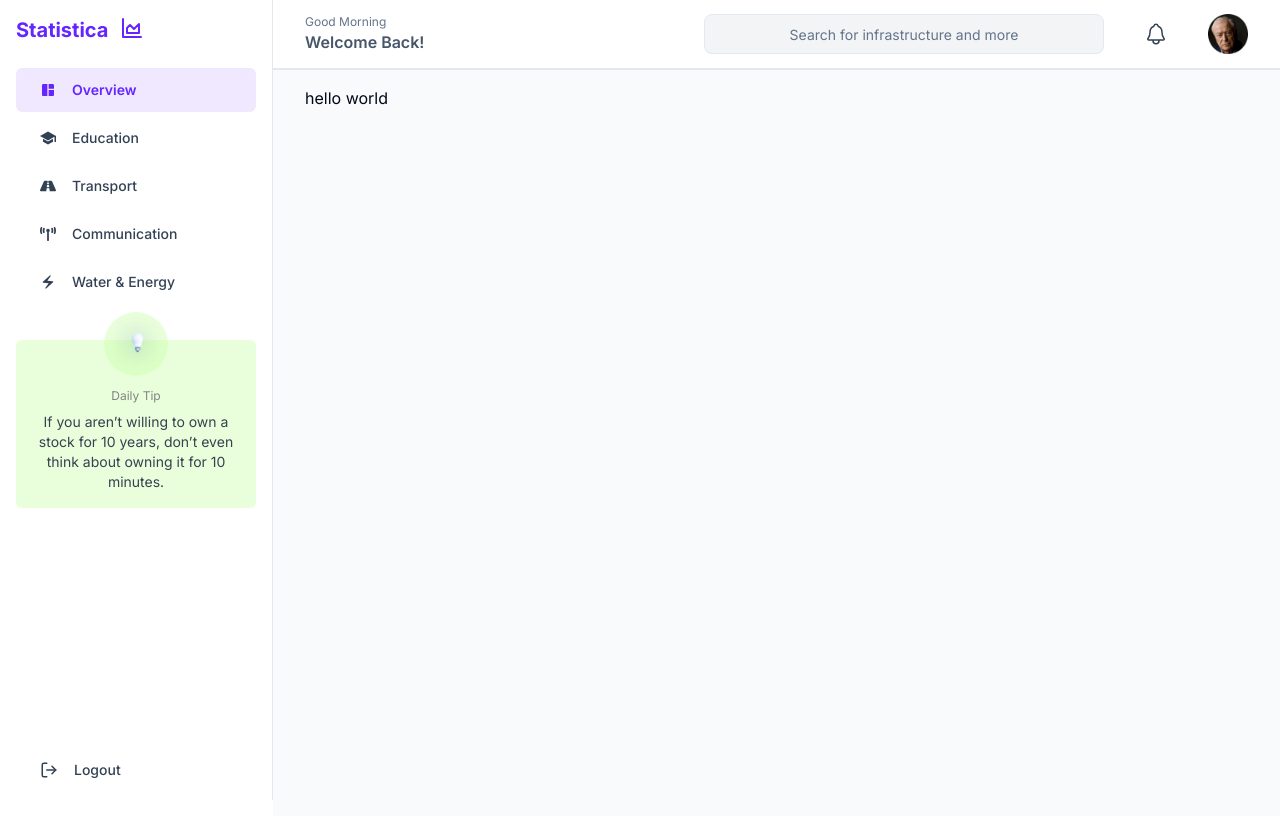
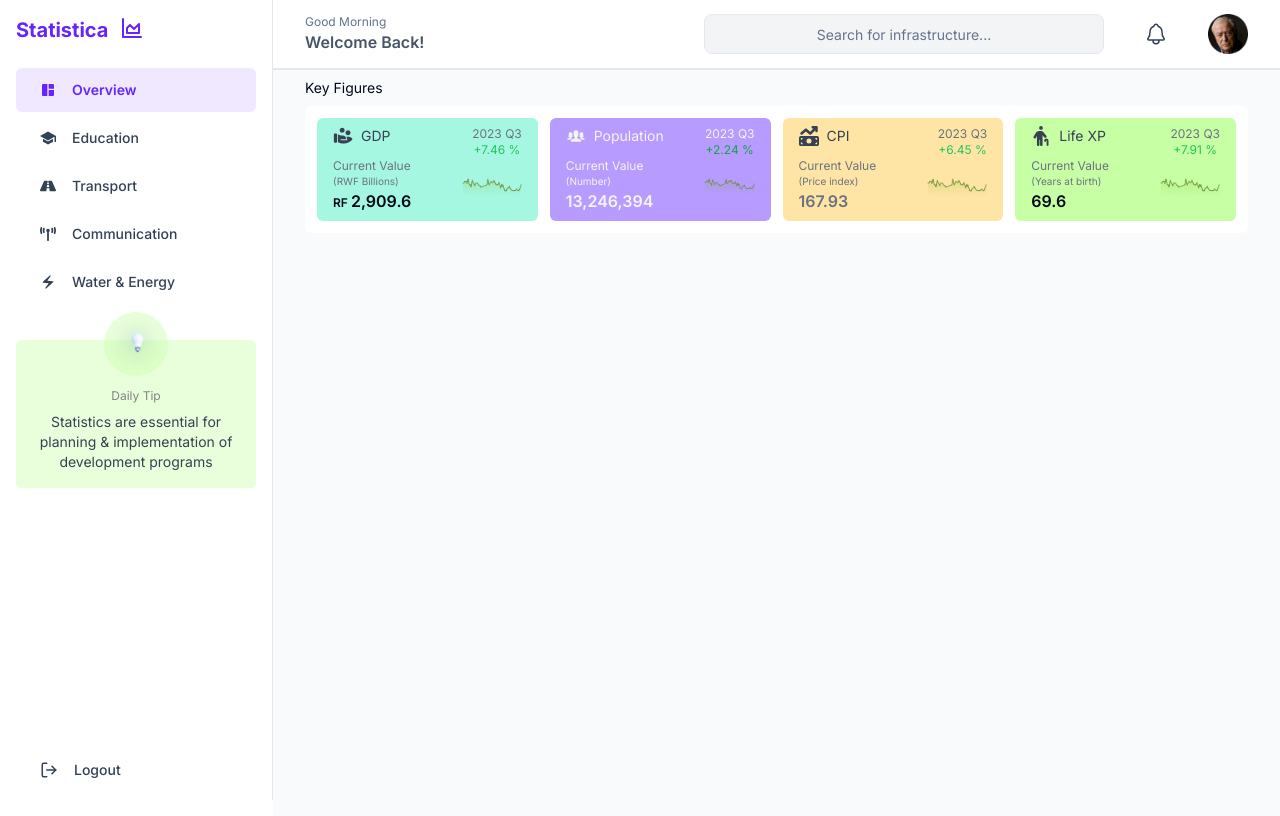
Before and after one commit to honorekalisa/statistica, a Next.js app: page / in a window 1280 px wide. Shown: the top 816 px of the page. Built offline with nearby package versions, Linux system fonts and the light colour scheme.

Commit message:
add key stats cards

```diff
--- a/app/page.tsx
+++ b/app/page.tsx
@@ -1,3 +1,10 @@
+import KeyFigures from "@/components/ui/key-figures";
+
 export default function Home() {
-  return <div className="flex flex-col py-4 px-8 bg-slate-50 min-h-screen">hello world</div>;
+  return (
+    <div className="flex flex-col gap-2 py-2 px-8 bg-slate-50 min-h-screen">
+      <p className="text-sm">Key Figures</p>
+      <KeyFigures />
+    </div>
+  );
 }
--- a/components/navbar.tsx
+++ b/components/navbar.tsx
@@ -12,11 +12,11 @@ const Navbar = () => {
           Welcome Back!
         </div>
       </div>
-      <div className="flex items-center gap-10">
-        <div className="min-w-[400px] relative">
+      <div className="flex items-center gap-6 lg:gap-10">
+        <div className="lg:min-w-[400px] relative">
           <Input
             type="text"
-            placeholder="Search for infrastructure and more"
+            placeholder="Search for infrastructure..."
             className="rounded-lg focus:outline-none text-center w-full bg-gray-100"
           />
         </div>
--- a/components/ui/dailyTip.tsx
+++ b/components/ui/dailyTip.tsx
@@ -5,11 +5,17 @@ const ThoughtsTip = () => {
     <div className="rounded-md bg-[#C7FFA5]/40 px-4 pt-12 pb-4 flex flex-col gap-2 items-center w-60 relative">
       <span className="text-xs text-[#838383]">Daily Tip</span>
       <p className="text-sm text-gray-700 text-center text-wrap">
-        If you aren’t willing to own a stock for 10 years, don’t even think
-        about owning it for 10 minutes.
+        Statistics are essential for planning & implementation of
+        development programs
       </p>
       <div className="rounded-full w-16 h-16 bg-[#C7FFA5]/40 flex items-center justify-center absolute -top-7">
-        <Image height={100} width={100} src="/assets/bulb.png" alt="tip" className="z-10" />
+        <Image
+          height={100}
+          width={100}
+          src="/assets/bulb.png"
+          alt="tip"
+          className="z-10"
+        />
       </div>
     </div>
   );
--- /dev/null
+++ b/components/ui/key-figures.tsx
@@ -0,0 +1,120 @@
+import Image from "next/image";
+import { RiHandCoinFill } from "react-icons/ri";
+import { FaMoneyBillTrendUp } from "react-icons/fa6";
+import { FaPersonCane } from "react-icons/fa6";
+import { IoIosPeople } from "react-icons/io";
+
+const KeyFigures = () => {
+  return (
+    <div className="bg-white rounded-md p-3 grid md:grid-cols-2 xl:grid-cols-4 place-content-center-center gap-3">
+      <div className="flex items-start justify-between gap-10 bg-secondary rounded-md py-2 px-4">
+        <div className="space-y-3">
+          <div className="flex items-center gap-2 text-gray-700">
+            <RiHandCoinFill className="w-5 h-5" />
+            <p className="text-sm">GDP</p>
+          </div>
+          <div>
+            <p className="text-xs text-gray-500">Current Value</p>
+            <p className="text-[10px] text-gray-500">(RWF Billions)</p>
+            <p className="text-base font-semibold">
+              <span className="text-xs">RF </span>2,909.6
+            </p>
+          </div>
+        </div>
+        <div className="flex flex-col items-end gap-5">
+          <div>
+            <p className="text-xs text-gray-500">2023 Q3</p>
+            <p className="text-xs text-green-500 text-center">+7.46 %</p>
+          </div>
+          <Image
+            unoptimized
+            height={60}
+            width={60}
+            src="/assets/up-graph.png"
+            alt="gdp"
+          />
+        </div>
+      </div>
+      <div className="flex items-start justify-between gap-10 bg-[#B79BFF] text-gray-100 rounded-md py-2 px-4">
+        <div className="space-y-3">
+          <div className="flex items-center gap-2">
+            <IoIosPeople className="w-5 h-5" />
+            <p className="text-sm">Population</p>
+          </div>
+          <div>
+            <p className="text-xs">Current Value</p>
+            <p className="text-[10px]">(Number)</p>
+            <p className="text-base font-semibold">13,246,394</p>
+          </div>
+        </div>
+        <div className="flex flex-col items-end gap-5">
+          <div>
+            <p className="text-xs">2023 Q3</p>
+            <p className="text-xs text-green-600 text-center">+2.24 %</p>
+          </div>
+          <Image
+            unoptimized
+            height={60}
+            width={60}
+            src="/assets/up-graph.png"
+            alt="gdp"
+          />
+        </div>
+      </div>
+      <div className="flex items-start justify-between gap-10 bg-[#FFE5A5] rounded-md py-2 px-4">
+        <div className="space-y-3">
+          <div className="flex items-center gap-2 text-gray-700">
+            <FaMoneyBillTrendUp className="w-5 h-5" />
+            <p className="text-sm">CPI</p>
+          </div>
+          <div className="text-gray-500">
+            <p className="text-xs">Current Value</p>
+            <p className="text-[10px]">(Price index)</p>
+            <p className="text-base font-semibold">167.93</p>
+          </div>
+        </div>
+        <div className="flex flex-col items-end gap-5">
+          <div>
+            <p className="text-xs text-gray-500">2023 Q3</p>
+            <p className="text-xs text-green-500 text-center">+6.45 %</p>
+          </div>
+          <Image
+            unoptimized
+            height={60}
+            width={60}
+            src="/assets/up-graph.png"
+            alt="gdp"
+          />
+        </div>
+      </div>
+      <div className="flex items-start justify-between gap-10 bg-[#C7FFA5] rounded-md py-2 px-4">
+        <div className="space-y-3">
+          <div className="flex items-center gap-2 text-gray-700">
+            <FaPersonCane className="w-5 h-5" />
+            <p className="text-sm">Life XP</p>
+          </div>
+          <div>
+            <p className="text-xs text-gray-500">Current Value</p>
+            <p className="text-[10px] text-gray-500">(Years at birth)</p>
+            <p className="text-base font-semibold">69.6</p>
+          </div>
+        </div>
+        <div className="flex flex-col items-end gap-5">
+          <div>
+            <p className="text-xs text-gray-500">2023 Q3</p>
+            <p className="text-xs text-green-500 text-center">+7.91 %</p>
+          </div>
+          <Image
+            unoptimized
+            height={60}
+            width={60}
+            src="/assets/up-graph.png"
+            alt="gdp"
+          />
+        </div>
+      </div>
+    </div>
+  );
+};
+
+export default KeyFigures;
```
Also changed, not shown: public/assets/up-graph.png (added).
